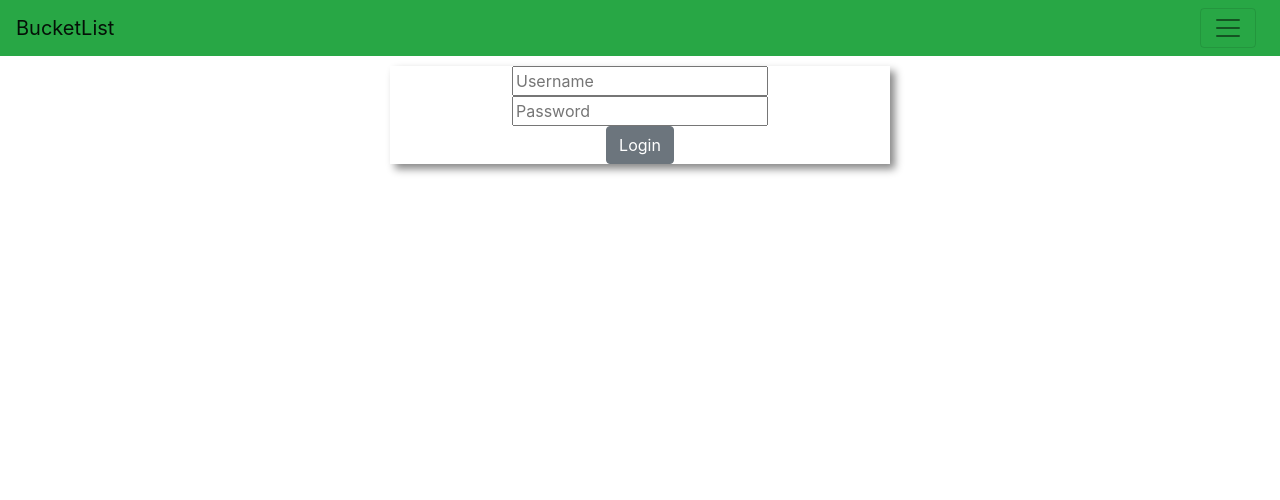
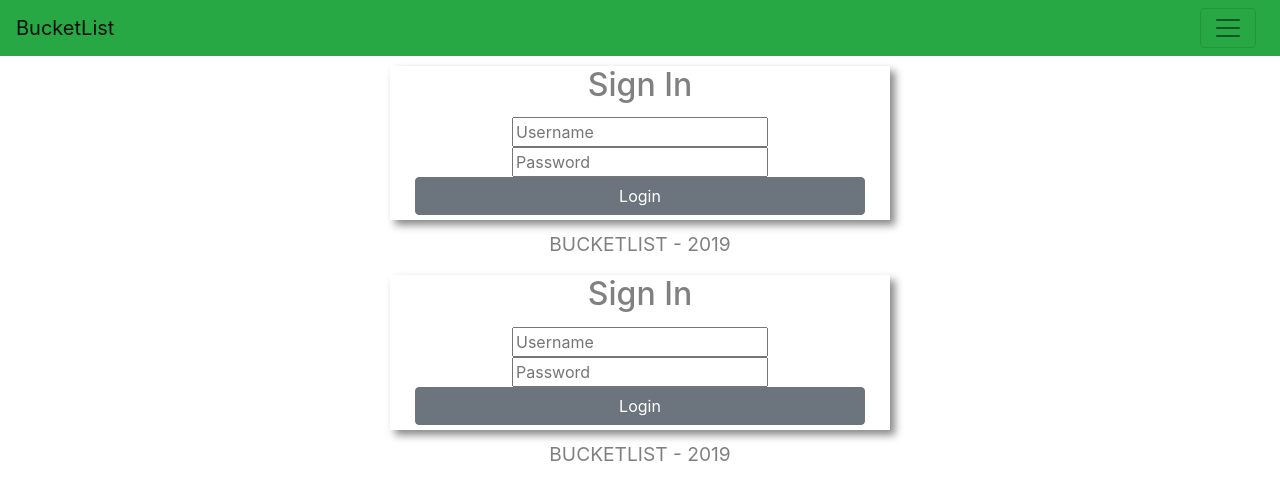
Before and after one commit to Bucket-List-BW-PTCT/frontend, a React (Create React App) app in the folder bucket-list/: page /signin in a window 1280 px wide. Shown: the top 500 px of the page. Built offline with nearby package versions, Linux system fonts and the light colour scheme.

Commit message:
:lipstick: Updated styling in Signin
updating the styling by using the previous const variables #1

```diff
--- a/bucket-list/src/App.js
+++ b/bucket-list/src/App.js
@@ -18,6 +18,7 @@ function App(props) {
       {/* To add user authentication, change Route to ProtectedRoute below this
       line. Currently using a normal Route for testing purposes.*/}
       <Route exact path='/bucket-lists' component={BucketLists} />
+      <Signin />
     </div>
   )
 }
--- a/bucket-list/src/components/Signin.js
+++ b/bucket-list/src/components/Signin.js
@@ -78,10 +78,11 @@ const Login = ({
   }, [status]);
 
   return (
-    <div textAlign="center" style={{ height: "100vh" }} verticalAlign="middle">
+    <div textAlign="center" >
       <DivStyle>
+      <HeaderStyle>Sign In</HeaderStyle>
         <Form>
-
+          <FormDiv>
             <div className="ui fluid input">
               <Field type="username" name="username" placeholder="Username" />
             </div>
@@ -99,9 +100,11 @@ const Login = ({
             <Button type="submit" fluid>
               Login
             </Button>
+            </FormDiv>
+        </Form>
 
-        </Form>
         </DivStyle>
+        <ParaStyle>BUCKETLIST - 2019</ParaStyle>
     </div>
   );
 };
```
